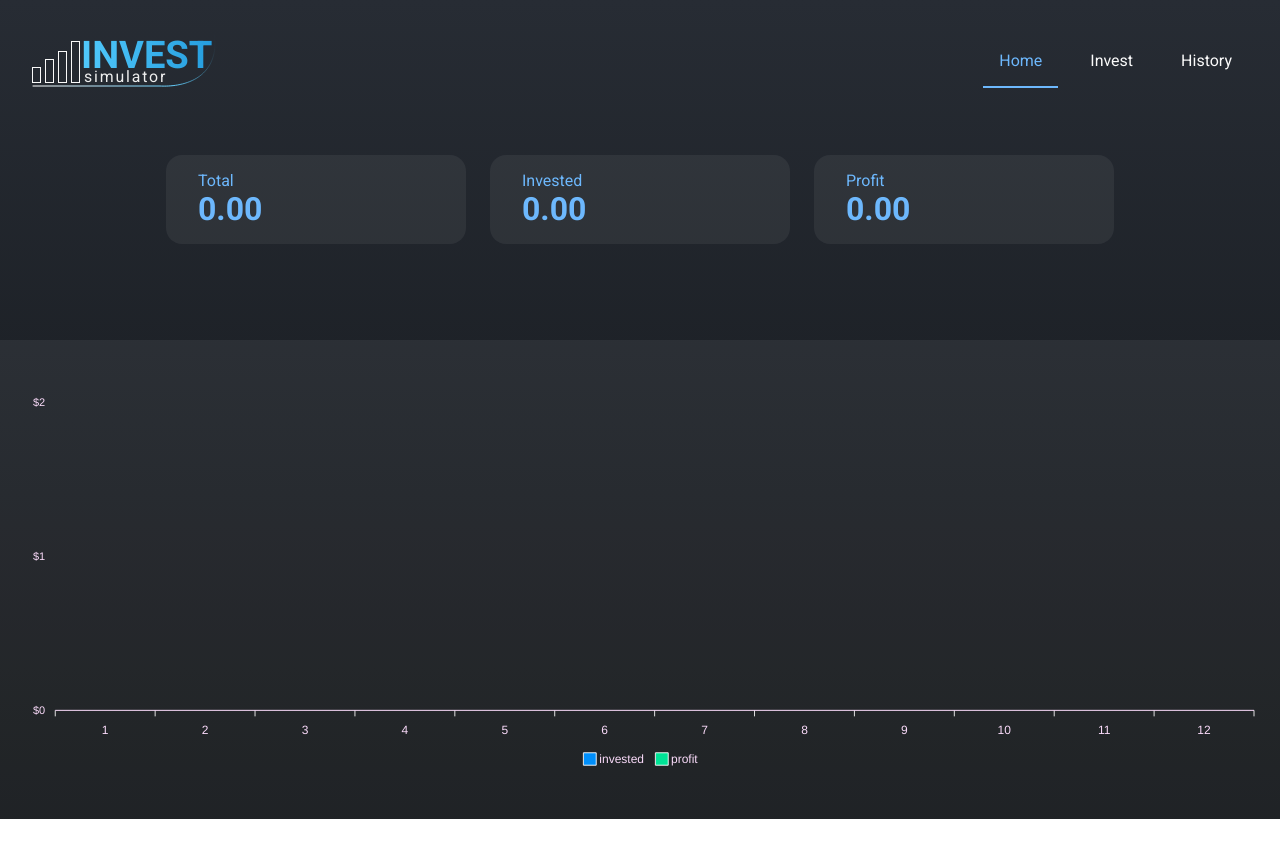
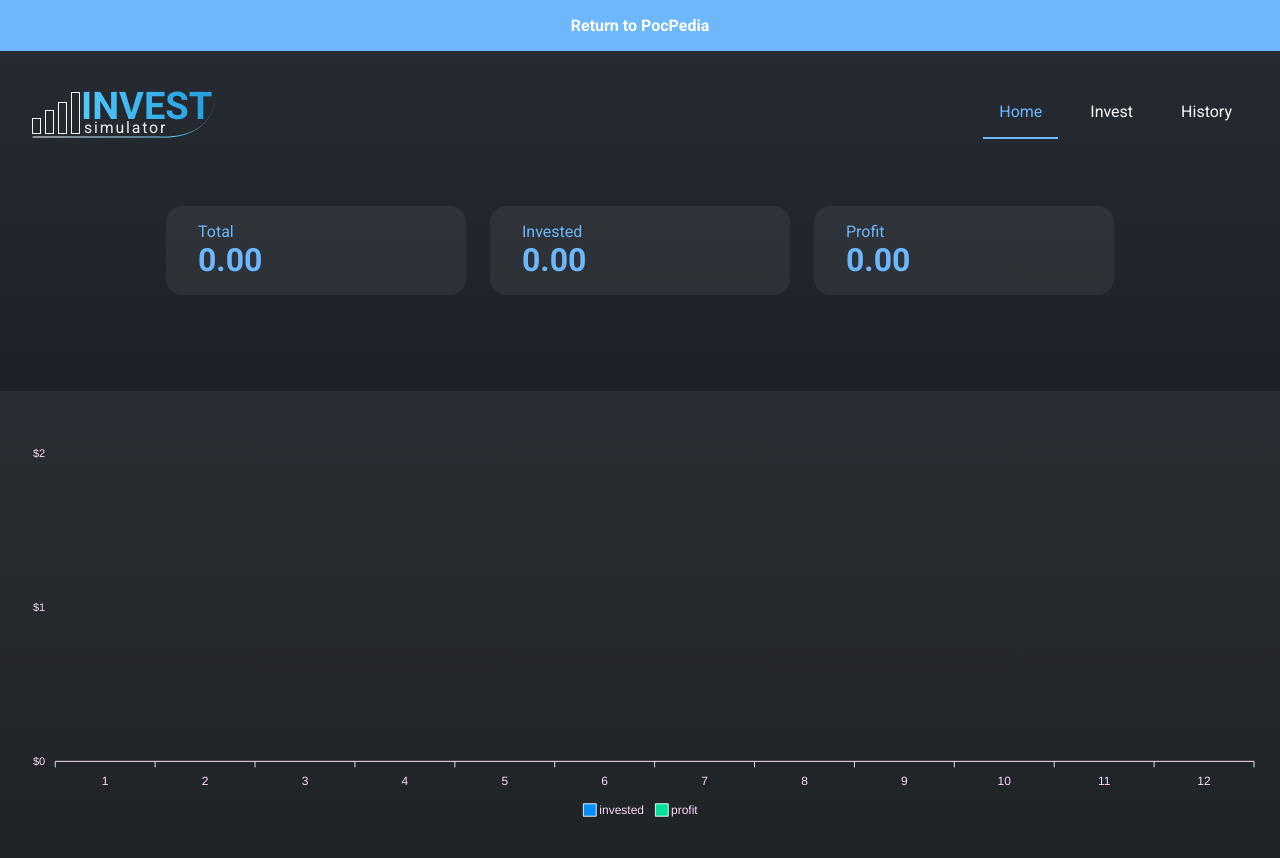
Before and after one commit to massaaki/context-api-with-next-sample, a Next.js app: page / in a window 1280 px wide. Shown: the top 858 px of the page. Before the commit the page ends 819 px from the top, so only its background shows below. Built offline with nearby package versions, Linux system fonts and the light colour scheme.

Commit message:
feat: add return to pocpedia link

```diff
--- /dev/null
+++ b/src/components/BackToPockPedia/index.tsx
@@ -0,0 +1,12 @@
+import * as S from './styles';
+
+
+export const BackToPocPedia = () => {
+  return (
+    <S.Container>
+      <S.Content>
+        <a href="https://pocpedia.com/explorations">Return to PocPedia</a>
+      </S.Content>
+    </S.Container>
+  )
+}
--- /dev/null
+++ b/src/components/BackToPockPedia/styles.ts
@@ -0,0 +1,15 @@
+import styled from "styled-components";
+
+export const Container = styled.div`
+`
+export const Content = styled.div`
+  background: var(--blue-500);
+  color: #222;
+  cursor: pointer;
+  display: flex;
+  align-items: center;
+  justify-content: center;
+  padding: 1rem;
+  font-weight: bold;
+  color: #fff;
+`
--- a/src/pages/_app.tsx
+++ b/src/pages/_app.tsx
@@ -2,11 +2,13 @@ import { InvestProvider } from "../contexts/InvestContext"
 import { GlobalStyle } from '../styles/global';
 
 import { Header } from '../components/Header';
+import { BackToPocPedia } from "../components/BackToPockPedia";
 
 
 function MyApp({ Component, pageProps }) {
   return (
     <InvestProvider>
+      <BackToPocPedia />
       <Header />
       <Component {...pageProps} />
       <GlobalStyle />
```
